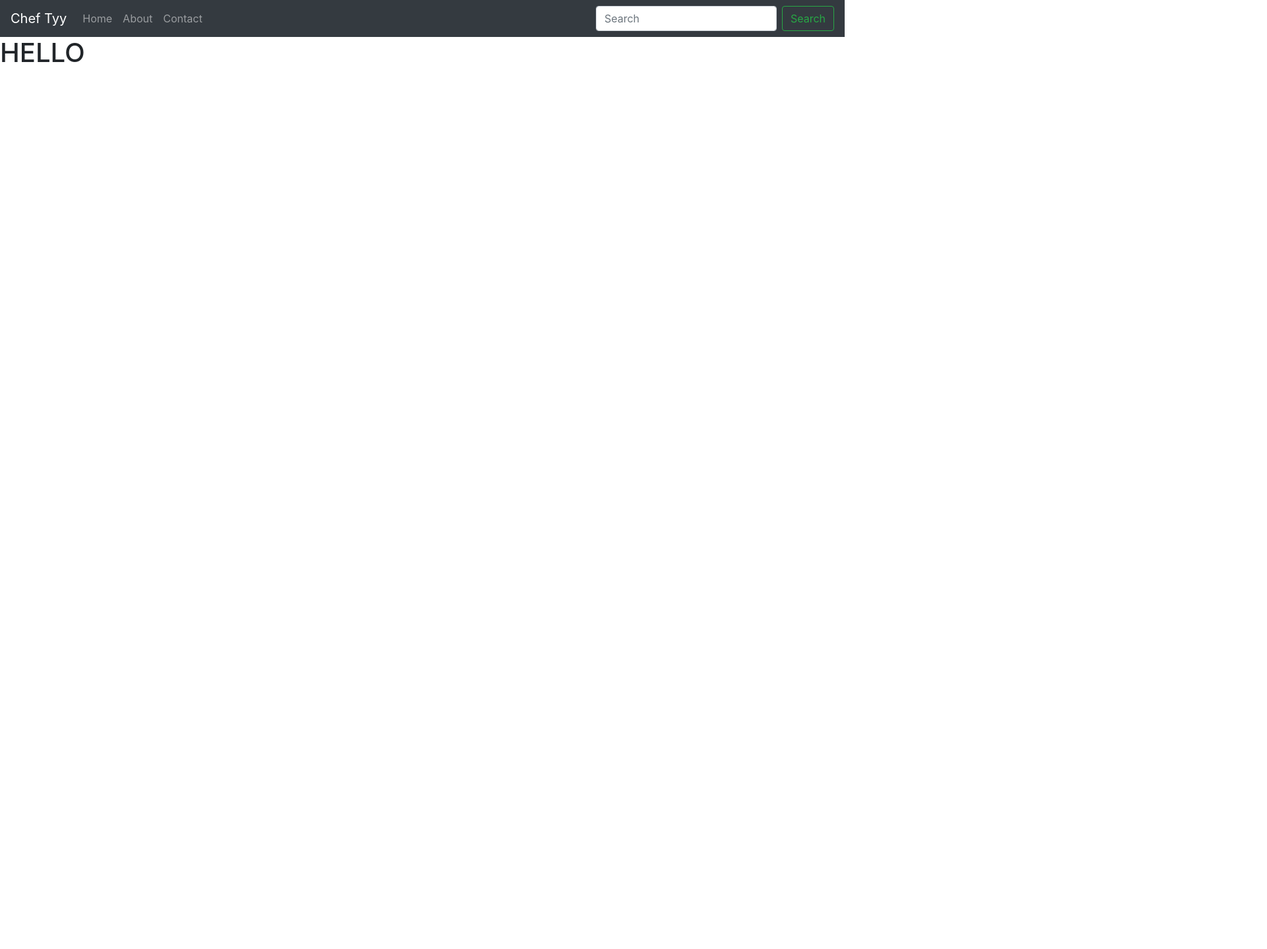
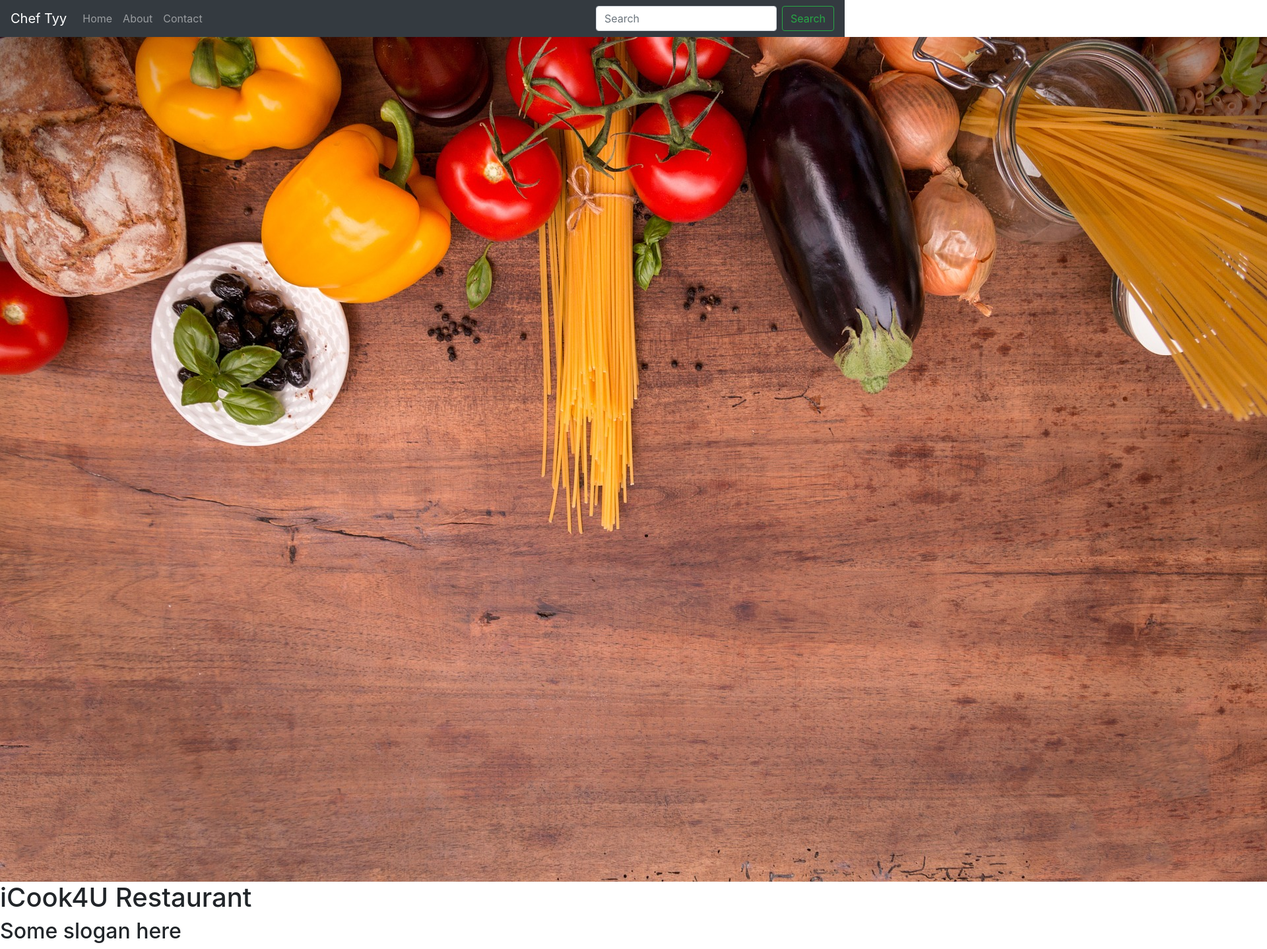
Before and after one commit to erika-vazquez/chef-website, a React (Create React App) app in the folder chef-site/: page / in a window 1280 px wide. Shown: the whole page at 66% size, 1920 px wide, since content can reach past the window. Before the commit the page ends 800 px from the top, so only its background shows below. Built offline with nearby package versions, Linux system fonts and the light colour scheme.

Commit message:
Added banner image to home page

```diff
--- a/chef-site/src/components/homeSection.js
+++ b/chef-site/src/components/homeSection.js
@@ -4,7 +4,9 @@ class HomeSec extends Component {
 	render() {
 		return (
 			<>
-      <h1>HELLO</h1>
+			<img src="/Pictures/mediterranean-cuisine-2378758_1920.jpg" ></img>
+      <h1>iCook4U Restaurant</h1>
+	  <h2>Some slogan here</h2>
         </>
 		)
 	}
```
